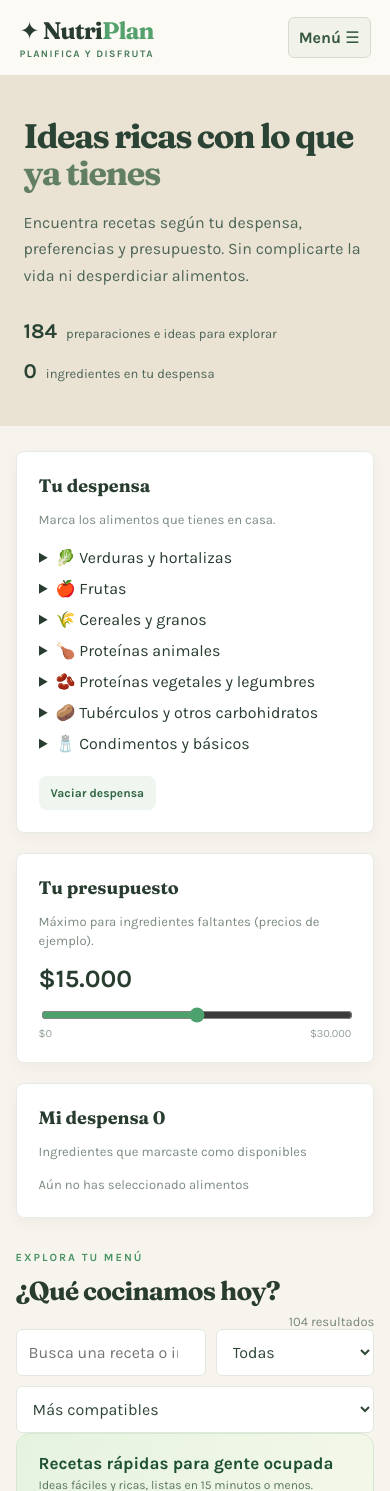
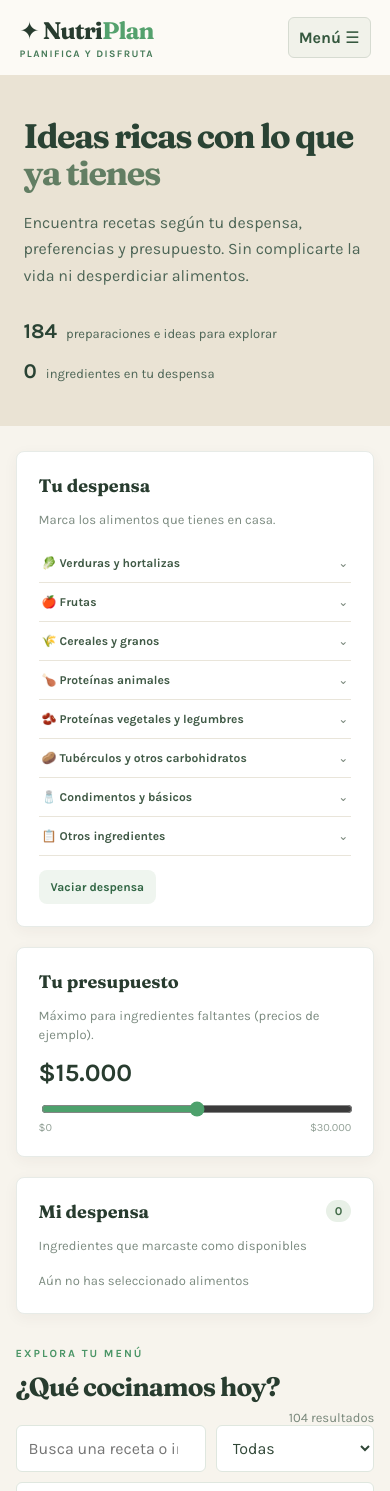
Before and after one commit to CamiVivallo/nutriplan, a React (Vite) app: page / in a window 390 px wide. Shown: the top 1491 px of the page. Built offline with nearby package versions, Linux system fonts and the light colour scheme.

Commit message:
style: responsive categorized pantry and removable ingredient chips

```diff
--- a/src/styles.css
+++ b/src/styles.css
@@ -49,3 +49,19 @@ body{background:#f7f4ed}
 .unverified{border:1px solid #e9d8a7;background:#fff8e5;color:#6c5427;border-radius:7px;padding:15px;margin:15px 0;font:400 13px Karla,Arial,sans-serif;line-height:1.6}
 .unverified p{margin-bottom:0}.draft-steps li{margin-bottom:11px;line-height:1.6}
 @media(max-width:600px){.idea-grid{grid-template-columns:1fr;gap:12px}.idea-tile{min-height:160px}}
+
+/* Despensa agrupada y etiquetas de selección */
+.pantry-groups{max-height:410px;overflow-y:auto;display:block;margin:14px 0}
+.pantry-group{border-bottom:1px solid #e9e5da}
+.pantry-group summary{cursor:pointer;list-style:none;display:flex;justify-content:space-between;align-items:center;gap:5px;padding:12px 3px;font:700 12px Karla,Arial,sans-serif;color:#405a46}
+.pantry-group summary::-webkit-details-marker{display:none}
+.pantry-group summary:after{content:"⌄";color:#768579;margin-left:auto}
+.pantry-group[open] summary:after{content:"⌃"}
+.pantry-group-items{padding:4px 2px 13px 8px;display:grid;gap:11px}
+.pantry-selected h2{display:flex;justify-content:space-between;align-items:center}
+.selected-count{font:700 12px Karla,Arial,sans-serif;background:#e8f0e7;padding:4px 9px;border-radius:20px;color:#426a48}
+.selected-tags{display:flex;flex-wrap:wrap;gap:7px;margin-top:16px}
+.selected-tag{border:1px solid #d5dfcf;background:#edf3e8;color:#395d43;padding:7px 10px;border-radius:5px;font:700 12px Karla,Arial,sans-serif;cursor:pointer}
+.selected-tag:hover{background:#ddeada}
+@media(max-width:850px){.sidebar{display:grid;grid-template-columns:repeat(2,minmax(0,1fr))}.pantry-selected{grid-column:1/-1}}
+@media(max-width:560px){.sidebar{grid-template-columns:1fr}.pantry-selected{grid-column:auto}.pantry-groups{max-height:360px}}
```
